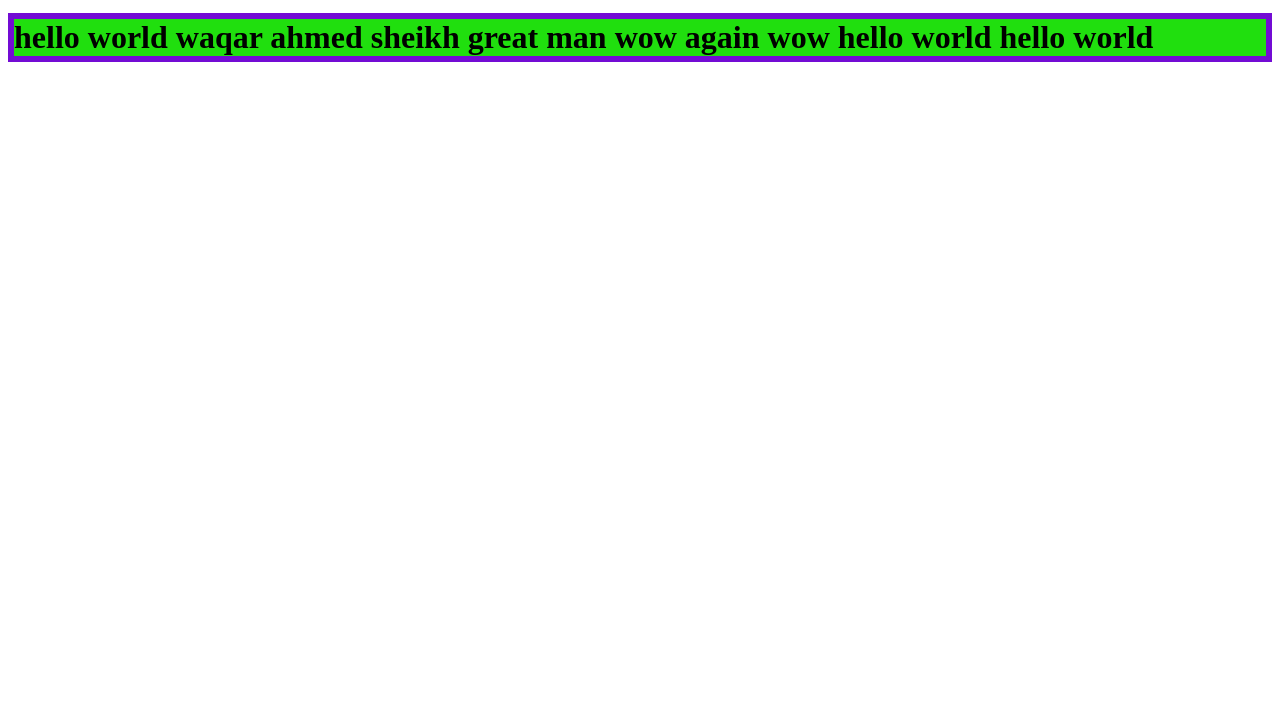
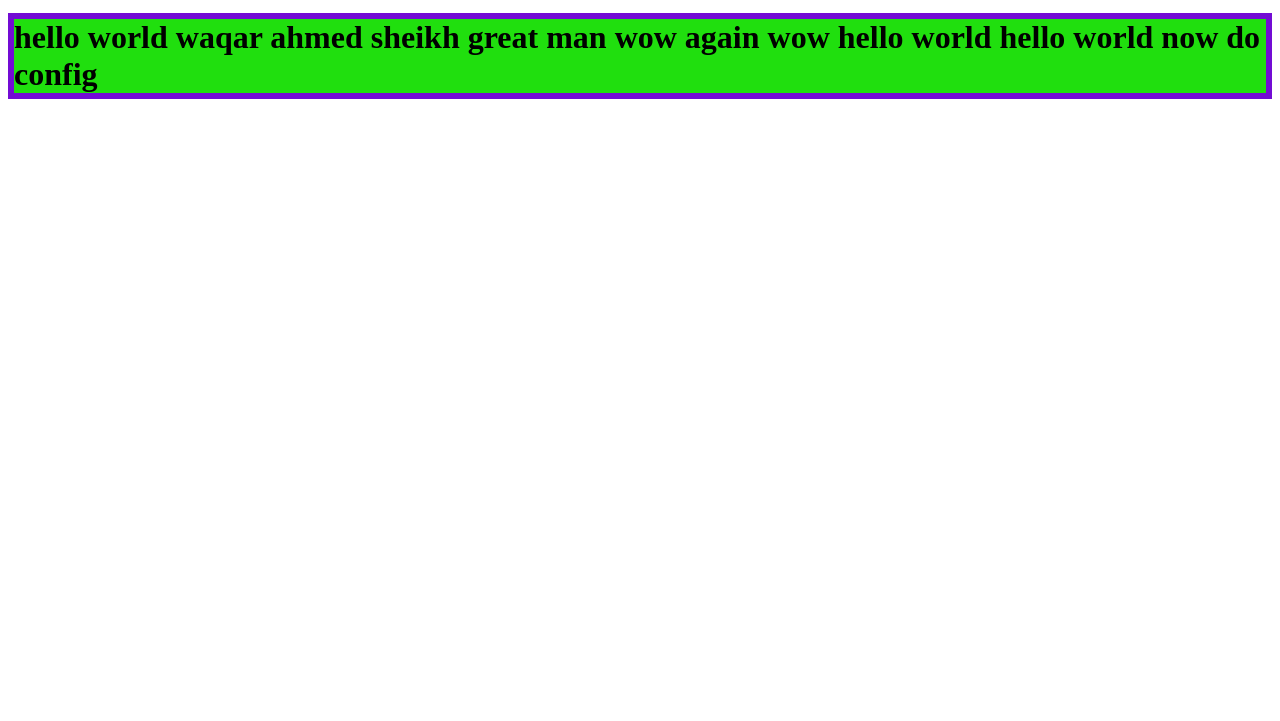
Before and after one commit to badrmerchant/demogit27march2021, a plain HTML site: page index.html in a window 1280 px wide. Shown: the part 79-800 px from the top of the page. Drawn offline with Linux system fonts and the light colour scheme.

Commit message:
check after git config

```diff
--- a/index.html
+++ b/index.html
@@ -9,7 +9,10 @@
 </head>
 <body>
     <h1>smaeer ahmed sheikh great</h1>
-    <h1 class="git1">hello world waqar ahmed sheikh great man wow again wow hello world hello world </h1>
+    <h1 class="git1">
+        hello world waqar ahmed sheikh great man
+        wow again wow hello world hello world now do config
+    </h1>
 
 </body>
 </html>
```
